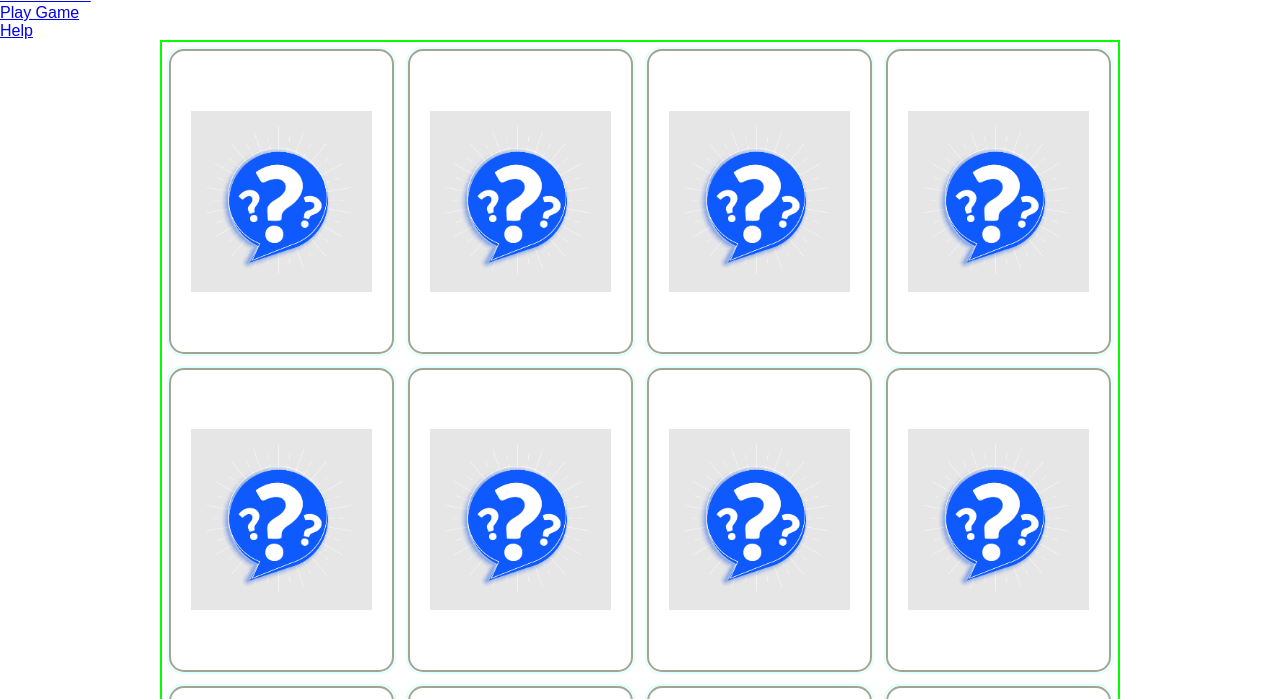
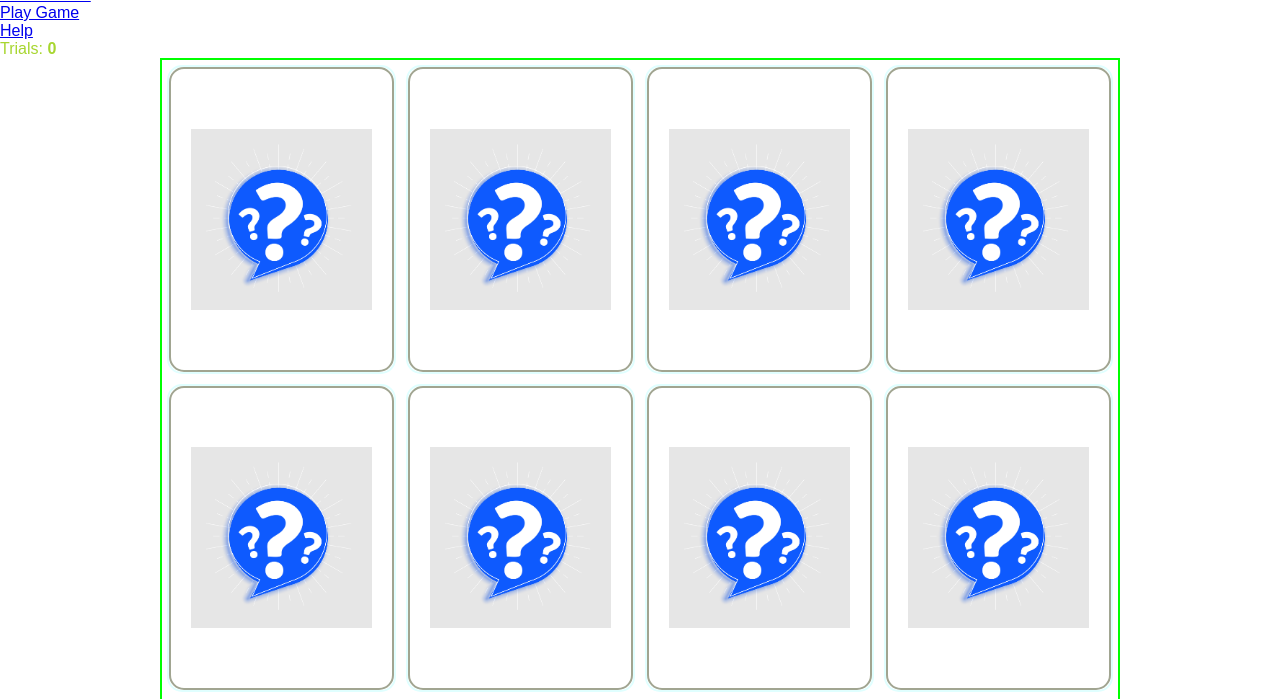
Before and after one commit to ndmichael/memory-game, a plain HTML site: page index.html in a window 1280 px wide. Shown: the part 87-786 px from the top of the page. Drawn offline with Linux system fonts and the light colour scheme.

Commit message:
added trials counter to html

```diff
--- a/index.html
+++ b/index.html
@@ -22,6 +22,7 @@
             <li><a href="./pages/leaderboard.html">Leaderboard</a></li>
             <li><a href="./pages/layout.html">Play Game</a></li>
             <li><a href="./pages/help.html">Help</a></li>
+            <li style="color: rgb(167, 214, 47)">Trials: <b class="trials">0</b></li>
         </ul>
     </nav>
 
```
